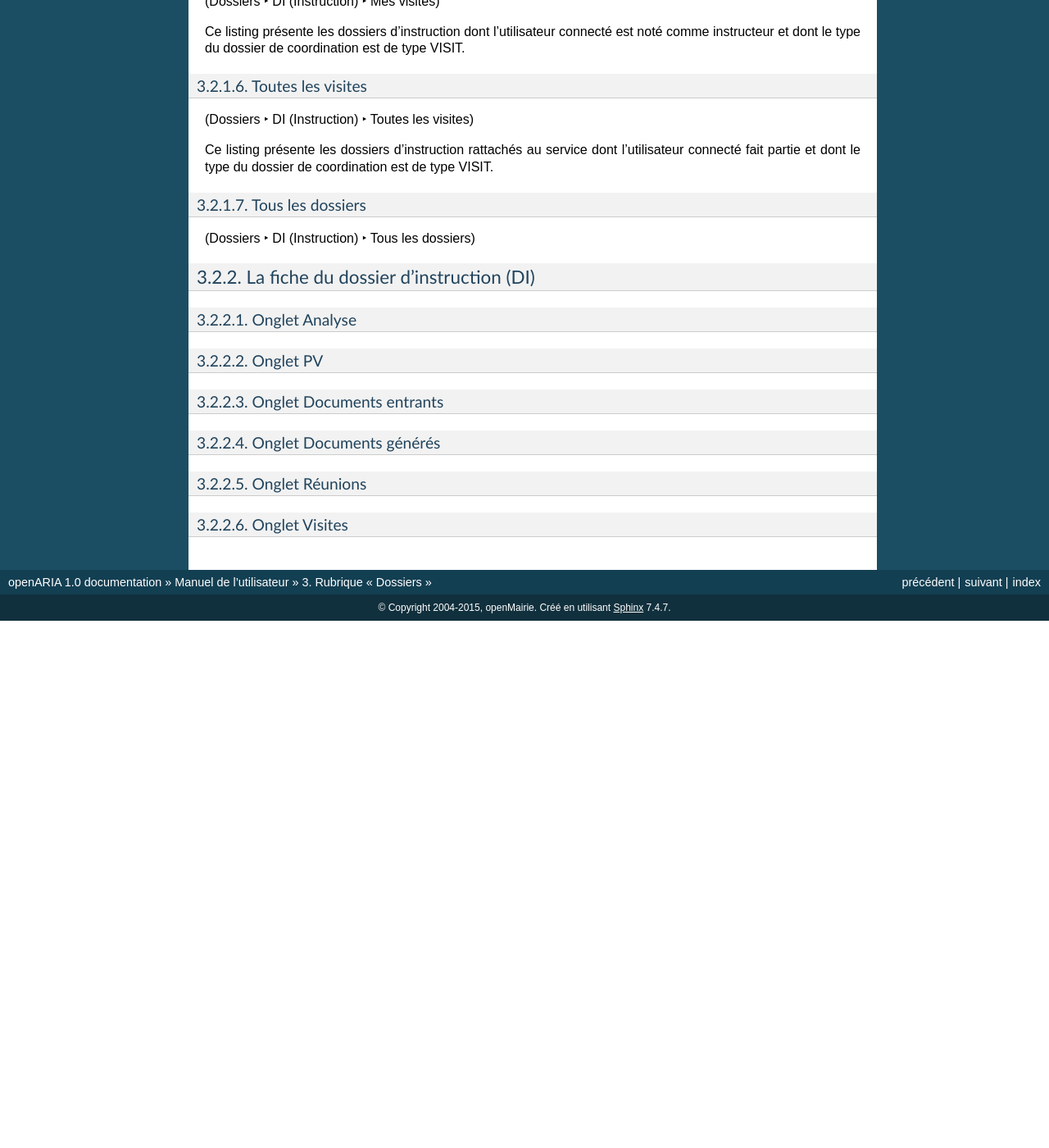
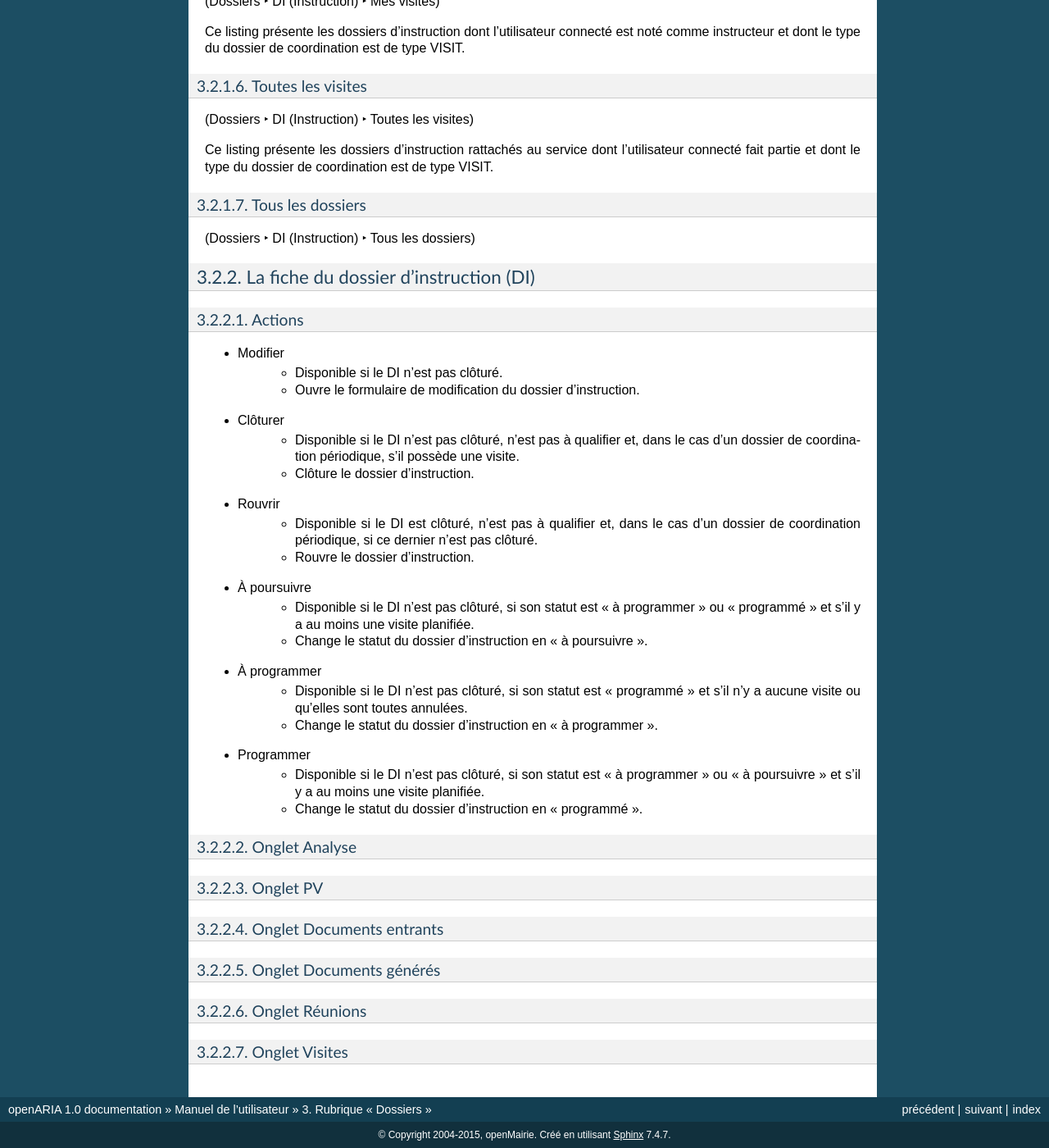
Before and after one commit to jcerini/openaria-documentation, a Sphinx documentation site: the page built from source/manuel_utilisateur/dossiers/index.rst, in a window 1280 px wide and 1400 px high, scrolled down 2070 px. Shown: the whole window at 82% size. Built offline with Sphinx 7.4.7, drawn with Linux system fonts in a browser that asks for light colours; before the commit the page ends 2827 px from its top, so only the background shows below that; some of the changed text lies outside the part shown.

Commit message:
Ajout de la documentation sur les actions des dossiers d'instruction ainsi que sur l'action "à poursuivre" des visites.

```diff
--- a/source/manuel_utilisateur/dossiers/index.rst
+++ b/source/manuel_utilisateur/dossiers/index.rst
@@ -122,6 +122,36 @@ Tous les dossiers
 La fiche du dossier d'instruction (DI)
 --------------------------------------
 
+
+Actions
+#######
+
+
++ Modifier
+    - Disponible si le DI n'est pas clôturé.
+    - Ouvre le formulaire de modification du dossier d'instruction.
+
++ Clôturer
+    - Disponible si le DI n'est pas clôturé, n'est pas à qualifier et, dans le cas d'un dossier de coordination périodique, s'il possède une visite.
+    - Clôture le dossier d'instruction.
+
++ Rouvrir
+    - Disponible si le DI est clôturé, n'est pas à qualifier et, dans le cas d'un dossier de coordination périodique, si ce dernier n'est pas clôturé.
+    - Rouvre le dossier d'instruction.
+
++ À poursuivre
+    - Disponible si le DI n'est pas clôturé, si son statut est "à programmer" ou "programmé" et s'il y a au moins une visite planifiée.
+    - Change le statut du dossier d'instruction en "à poursuivre".
+
++ À programmer
+    - Disponible si le DI n'est pas clôturé, si son statut est "programmé" et s'il n'y a aucune visite ou qu'elles sont toutes annulées.
+    - Change le statut du dossier d'instruction en "à programmer".
+
++ Programmer
+    - Disponible si le DI n'est pas clôturé, si son statut est "à programmer" ou "à poursuivre" et s'il y a au moins une visite planifiée.
+    - Change le statut du dossier d'instruction en "programmé".
+
+
 Onglet Analyse
 ##############
 
--- a/source/manuel_utilisateur/suivi/index.rst
+++ b/source/manuel_utilisateur/suivi/index.rst
@@ -553,6 +553,8 @@ La vie de la visite
 
 - Modifier la visite : la modification de la date (dans les dates de la semaine de rpogrammation) et/ou de l'heure et/ou du technicien de la visite peut se faire jusqu'à ce que la version de la programmation soit validée. Après ce moment il faudra annuler la visite puis la reprogrammer.
 
+- À poursuivre : disponible si le dossier d'instruction n'est pas clôturé, si son statut est "à programmer" ou "programmé" et s'il y a au moins une visite planifiée. Change le statut du dossier d'instruction en "à poursuivre".
+
 - Annuler la visite programmée : il faut alors saisir la date d'annulation (par défaut la date du jour) ainsi que le motif d'annulation. Le motif est choisi au sein de la liste suivante :
 
  * Annulation exceptionnelle
```
